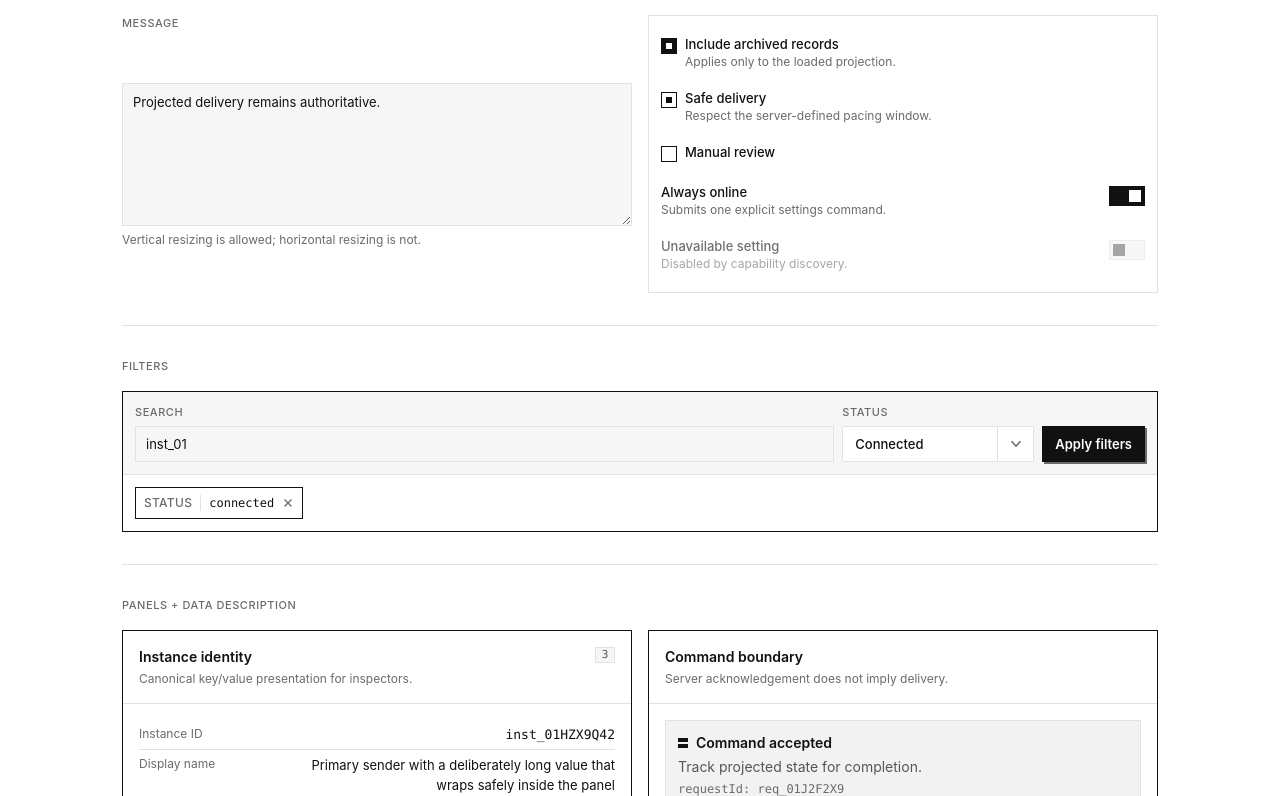
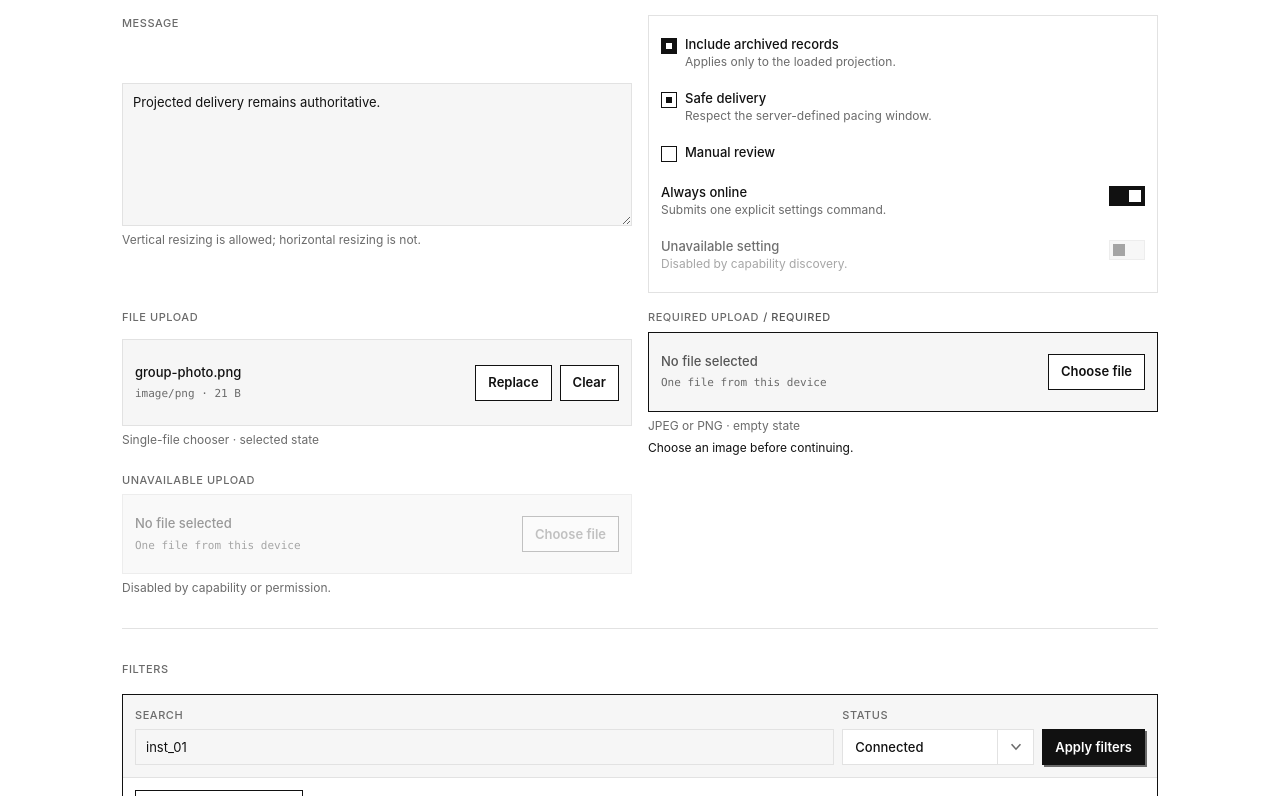
Before and after one commit to hiepknor/omniwa-console, a React (Vite) app: page /__ui in a window 1280 px wide. Shown: the part 2718-3514 px from the top of the page. Built offline with nearby package versions, Linux system fonts and the light colour scheme.

Commit message:
feat: add locked file upload control

```diff
--- a/design/DESIGN.md
+++ b/design/DESIGN.md
@@ -158,6 +158,13 @@ for ≤11px labels. Numbers that align vertically use `tabular-nums`.
 - **Textarea / DateTimeInput** — use the same surface, border, focus, invalid,
   disabled, and mobile target language as Input. Textarea resizes vertically;
   DateTimeInput standardizes the browser's local date-time field surface.
+- **FileUpload** — the only single-file chooser. Native file semantics remain
+  available without exposing browser-default visual chrome. The square recessed
+  frame always names the selected file and its local MIME/size metadata, with
+  explicit Choose, Replace, and Clear actions. Empty, selected, invalid,
+  required, and disabled states use the same Field and Button language. Upload
+  transport, progress, validation, and server acknowledgement remain owned by
+  the calling feature; selecting a file never implies it was uploaded.
 - **Checkbox / Radio / Switch** — native choice semantics with fully custom
   square visuals. Checkbox and radio use a framed 16px ink mark; radio remains
   square by design. Switch uses a 36×20px square track with an ink/paper thumb
@@ -259,6 +266,7 @@ or `border-*` utilities and rely on generated CSS order.
 | Select option | rest, active/hover, selected, active + selected, disabled |
 | Input | rest, hover, keyboard focus, populated, invalid, disabled |
 | Textarea / DateTimeInput | rest, populated, keyboard focus, invalid, disabled |
+| FileUpload | empty, selected, replace, clear, keyboard focus, invalid, required, disabled |
 | Checkbox / Radio / Switch | off, on, hover, keyboard focus, disabled |
 | Filter chip | rest, hover, keyboard focus, removed |
 | Table row | rest, hover, keyboard focus, selected |
--- a/scripts/check-visual-language.mjs
+++ b/scripts/check-visual-language.mjs
@@ -143,6 +143,9 @@ for (const path of await sourceFiles('src')) {
   if (!path.endsWith('.test.tsx') && path !== 'src/ui/DateTimeInput.tsx' && /<input\b[^>]*type=["']datetime-local["']/.test(code)) {
     failures.push(`${path}: local date-time controls must use DateTimeInput`);
   }
+  if (!path.endsWith('.test.tsx') && path !== 'src/ui/FileUpload.tsx' && /<input\b[^>]*type=["']file["']/.test(code)) {
+    failures.push(`${path}: file inputs must use the canonical FileUpload primitive`);
+  }
   if (!path.endsWith('.test.tsx') && path !== 'src/ui/DescriptionList.tsx' && /<(?:dl|dt|dd)\b/.test(code)) {
     failures.push(`${path}: repeated definition data must use DescriptionList and DescriptionItem`);
   }
@@ -177,6 +180,14 @@ for (const marker of ['Locked design system', 'hard lift only', '<Logo', '<Icon'
   if (!gallery.includes(marker)) failures.push(`src/app/UiGallery.tsx: locked review surface is missing ${marker}`);
 }
 
+const fileUpload = await read('src/ui/FileUpload.tsx');
+for (const marker of ['type="file"', 'className="sr-only"', 'aria-hidden="true"', 'Choose file', 'Replace', 'Clear', 'aria-describedby', 'aria-invalid', 'required={required}', 'max-sm:grid-cols-1']) {
+  if (!fileUpload.includes(marker)) failures.push(`src/ui/FileUpload.tsx: file-upload contract is missing ${marker}`);
+}
+if (!gallery.includes('<FileUpload')) {
+  failures.push('src/app/UiGallery.tsx: locked review surface is missing FileUpload states');
+}
+
 if (failures.length) {
   console.error(`Visual language violations:\n- ${failures.join('\n- ')}`);
   process.exitCode = 1;
--- a/src/app/UiGallery.tsx
+++ b/src/app/UiGallery.tsx
@@ -16,6 +16,7 @@ import {
   Dialog,
   Drawer,
   Field,
+  FileUpload,
   FilterChip,
   FilterToolbar,
   Icon,
@@ -144,6 +145,7 @@ export function UiGallery() {
   const [notificationVisible, setNotificationVisible] = useState(true);
   const [cursor, setCursor] = useState<string>();
   const [workspaceDetail, setWorkspaceDetail] = useState(true);
+  const [galleryFile, setGalleryFile] = useState<File | undefined>(() => new File(['locked upload fixture'], 'group-photo.png', { type: 'image/png' }));
 
   return (
     <div className="min-h-dvh overflow-x-clip bg-bg text-fg">
@@ -271,6 +273,9 @@ export function UiGallery() {
               <Switch label="Always online" description="Submits one explicit settings command." checked={switchEnabled} onChange={(event) => setSwitchEnabled(event.target.checked)} />
               <Switch label="Unavailable setting" description="Disabled by capability discovery." disabled />
             </div>
+            <FileUpload label="File upload" description="Single-file chooser · selected state" accept="image/jpeg,image/png" file={galleryFile} onFileChange={setGalleryFile} />
+            <FileUpload label="Required upload" description="JPEG or PNG · empty state" error="Choose an image before continuing." required accept="image/jpeg,image/png" onFileChange={() => undefined} />
+            <FileUpload label="Unavailable upload" description="Disabled by capability or permission." disabled onFileChange={() => undefined} />
           </div>
         </Section>
 
--- /dev/null
+++ b/src/ui/FileUpload.tsx
@@ -0,0 +1,111 @@
+import type { ReactNode } from 'react';
+import { useId, useRef } from 'react';
+import { Button, buttonClassName } from './Button';
+import { cn } from './cn';
+
+function formatFileSize(bytes: number): string {
+  if (bytes < 1_000) return `${bytes} B`;
+  if (bytes < 1_000_000) return `${(bytes / 1_000).toFixed(bytes < 10_000 ? 1 : 0)} KB`;
+  return `${(bytes / 1_000_000).toFixed(bytes < 10_000_000 ? 1 : 0)} MB`;
+}
+
+/** Canonical single-file chooser. Upload transport and server state stay feature-owned. */
+export function FileUpload({
+  label,
+  description,
+  error,
+  required = false,
+  accept,
+  file,
+  disabled = false,
+  chooseLabel = 'Choose file',
+  replaceLabel = 'Replace',
+  emptyLabel = 'No file selected',
+  onFileChange,
+  className,
+}: {
+  label: string;
+  description?: ReactNode;
+  error?: ReactNode;
+  required?: boolean;
+  accept?: string;
+  file?: File;
+  disabled?: boolean;
+  chooseLabel?: string;
+  replaceLabel?: string;
+  emptyLabel?: string;
+  onFileChange: (file: File | undefined) => void;
+  className?: string;
+}) {
+  const id = useId();
+  const labelId = `${id}-label`;
+  const descriptionId = description ? `${id}-description` : undefined;
+  const errorId = error ? `${id}-error` : undefined;
+  const inputRef = useRef<HTMLInputElement>(null);
+  const describedBy = [descriptionId, errorId].filter(Boolean).join(' ') || undefined;
+
+  const clear = () => {
+    if (inputRef.current) inputRef.current.value = '';
+    onFileChange(undefined);
+  };
+
+  return (
+    <div className={cn('grid gap-1.5', className)}>
+      <label id={labelId} htmlFor={id} className="text-[11px] font-medium uppercase tracking-wider text-fg-3">
+        {label}
+        {required ? <span aria-hidden className="ml-1 text-fg-2">/ required</span> : null}
+      </label>
+      <div
+        className={cn(
+          'grid min-h-20 grid-cols-[minmax(0,1fr)_auto] items-center gap-3 border border-line bg-recessed p-3',
+          'hover:border-line-strong focus-within:border-line-strong',
+          'aria-[invalid=true]:border-line-strong',
+          disabled && 'cursor-not-allowed bg-elevated opacity-60',
+          'max-sm:min-h-24 max-sm:grid-cols-1',
+        )}
+        aria-invalid={error ? true : undefined}
+        aria-disabled={disabled || undefined}
+      >
+        <input
+          ref={inputRef}
+          id={id}
+          type="file"
+          accept={accept}
+          required={required}
+          disabled={disabled}
+          aria-labelledby={labelId}
+          aria-describedby={describedBy}
+          aria-invalid={error ? true : undefined}
+          className="sr-only"
+          onClick={(event) => { event.currentTarget.value = ''; }}
+          onChange={(event) => onFileChange(event.currentTarget.files?.[0])}
+        />
+        <span className="grid min-w-0 gap-1">
+          <strong className={cn('truncate text-[13px] font-medium', !file && 'text-fg-2')} title={file?.name}>
+            {file?.name ?? emptyLabel}
+          </strong>
+          <span className="truncate font-mono text-[11px] text-fg-3">
+            {file ? `${file.type || 'Unknown type'} · ${formatFileSize(file.size)}` : 'One file from this device'}
+          </span>
+        </span>
+        <span className={cn('flex flex-wrap justify-end gap-2 max-sm:grid', file ? 'max-sm:grid-cols-2' : 'max-sm:grid-cols-1')}>
+          <label
+            htmlFor={id}
+            aria-hidden="true"
+            className={buttonClassName('ghost', cn(
+              'max-sm:w-full',
+              disabled && 'pointer-events-none translate-x-0 translate-y-0 cursor-not-allowed opacity-40 shadow-none',
+            ))}
+          >
+            <span className="relative z-10 inline-flex min-w-0 items-center justify-center gap-2 px-3">
+              {file ? replaceLabel : chooseLabel}
+            </span>
+          </label>
+          {file ? <Button className="max-sm:w-full" disabled={disabled} onClick={clear}>Clear</Button> : null}
+        </span>
+      </div>
+      {description ? <p id={descriptionId} className="text-xs text-fg-3">{description}</p> : null}
+      {error ? <p id={errorId} className="text-xs text-danger">{error}</p> : null}
+    </div>
+  );
+}
--- a/src/ui/index.ts
+++ b/src/ui/index.ts
@@ -7,6 +7,7 @@ export { ProgressBar, type ProgressStatus } from './ProgressBar';
 export { NavigationItemContent, navigationItemClassName } from './NavigationItem';
 export { Status, type Tone } from './Status';
 export { Input, Field } from './Input';
+export { FileUpload } from './FileUpload';
 export { Textarea } from './Textarea';
 export { DateTimeInput } from './DateTimeInput';
 export { Checkbox, Radio, Switch } from './ChoiceControls';
```
Also changed, not shown: src/features/groups/GroupWorkspace.tsx (+2 -2 lines), 2 other files (tests, documents, lock files or other folders).
